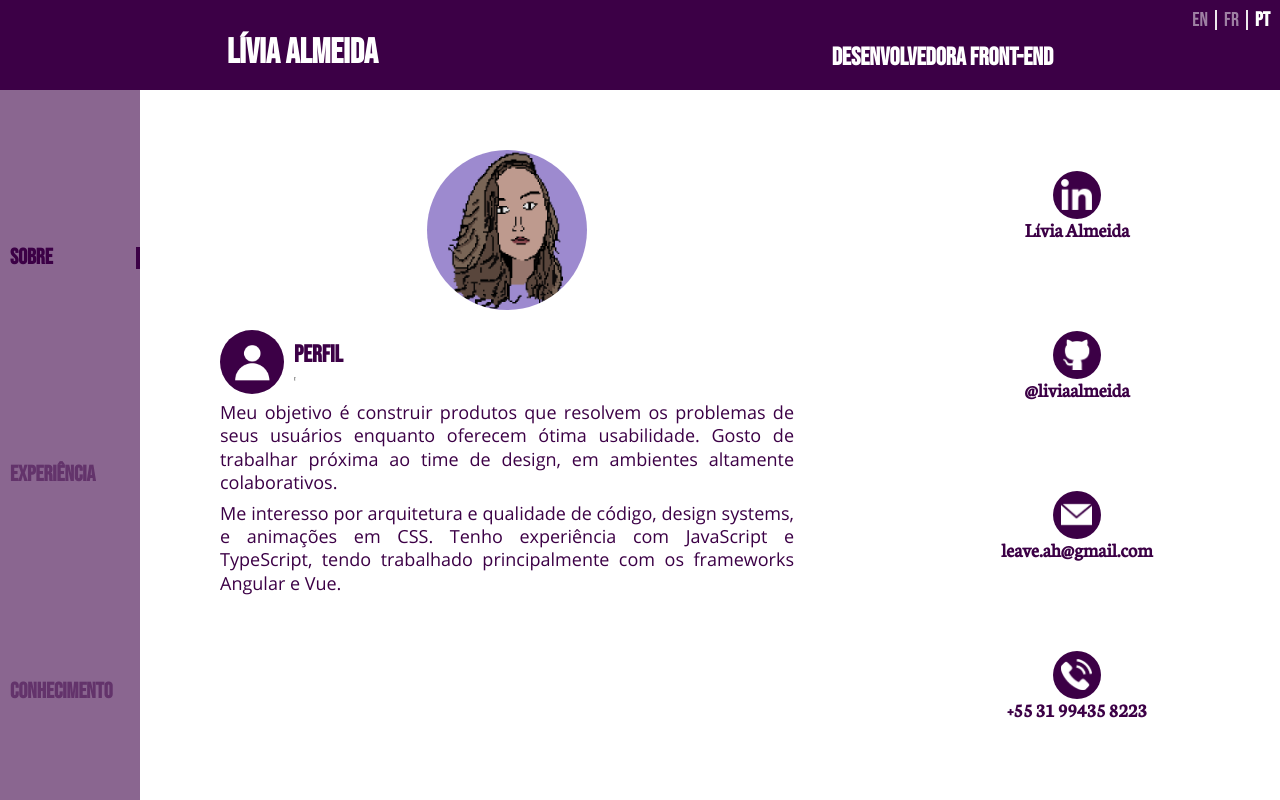
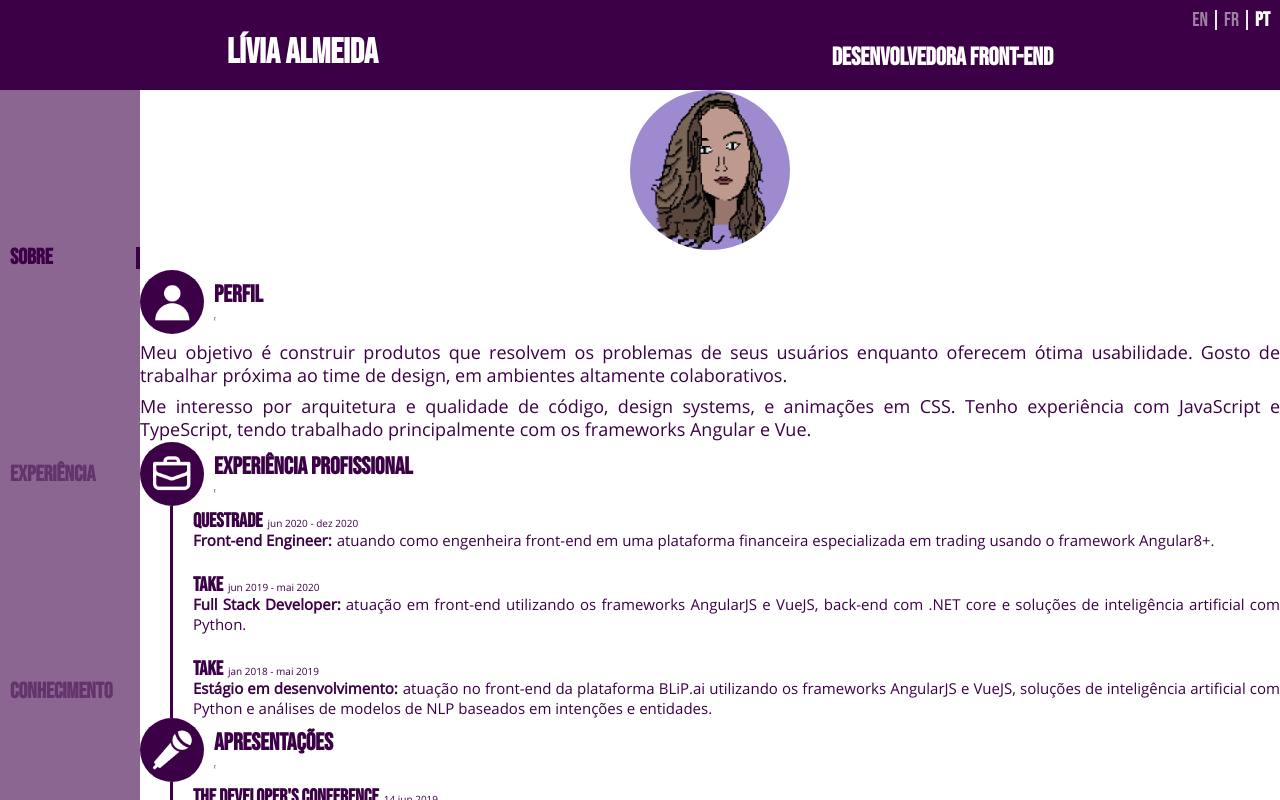
Before and after one commit to liviaalmeida/liviaalmeida.me, a Vue app: page / in a window 1280 px wide. Built offline with nearby package versions, Linux system fonts and the light colour scheme.

Commit message:
Just one main view

```diff
--- a/src/router/index.ts
+++ b/src/router/index.ts
@@ -1,8 +1,5 @@
 import Vue from 'vue'
 import VueRouter from 'vue-router'
-
-import About from '@/views/About.vue'
-import Mobile from '@/views/Mobile.vue'
 
 Vue.use(VueRouter)
 
@@ -10,21 +7,8 @@ const routes = [
   {
     path: '/',
     name: 'About',
-    components: {
-      default: About,
-      mobile: Mobile
-    }
+    component: () => import('@/views/Home.vue'),
   },
-  {
-    path: '/experience',
-    name: 'Experience',
-    component: () => import('@/views/Experience.vue')
-  },
-  {
-    path: '/knowledge',
-    name: 'Knowledge',
-    component: () => import('@/views/Knowledge.vue')
-  }
 ]
 
 const router = new VueRouter({
--- a/src/views/About.vue
+++ /dev/null
@@ -1,30 +0,0 @@
-<template>
-  <div class="columns">
-    <div class="column column-7">
-      <profile />
-    </div>
-    <div class="column column-3">
-      <contact />
-    </div>
-  </div>
-</template>
-
-<script lang="ts">
-import Vue from 'vue'
-
-import Profile from '@/components/Profile.vue'
-import Contact from '@/components/Contact.vue'
-
-export default Vue.extend({
-  components: {
-    Profile,
-    Contact,
-  },
-})
-</script>
-
-<style lang="scss" scoped>
-.contact {
-  height: 100%;
-}
-</style>
--- a/src/views/Experience.vue
+++ /dev/null
@@ -1,25 +0,0 @@
-<template>
-	<div class="columns">
-		<div class="column column-5">
-			<work />
-		</div>
-
-		<div class="column column-5">
-			<presentations />
-		</div>
-	</div>
-</template>
-
-<script lang="ts">
-import Vue from 'vue'
-
-import Work from '@/components/Work.vue'
-import Presentations from '@/components/Presentations.vue'
-
-export default Vue.extend({
-	components: {
-		Work,
-		Presentations,
-	},
-})
-</script>
--- a/src/views/Mobile.vue
+++ b/src/views/Home.vue
@@ -1,5 +1,5 @@
 <template>
-  <div class="column">
+  <div class="home">
 		<profile />
 		<work />
 		<presentations />
--- a/src/views/Knowledge.vue
+++ /dev/null
@@ -1,30 +0,0 @@
-<template>
-	<div class="columns">
-
-		<div class="column column-5">
-			<programming />
-		</div>
-
-		<div class="column column-5">
-			<education />
-			<languages />
-		</div>
-
-	</div>
-</template>
-
-<script lang="ts">
-import Vue from 'vue'
-
-import Programming from '@/components/Programming.vue'
-import Education from '@/components/Education.vue'
-import Languages from '@/components/Languages.vue'
-
-export default Vue.extend({
-	components: {
-		Programming,
-		Education,
-		Languages,
-	},
-})
-</script>
```
